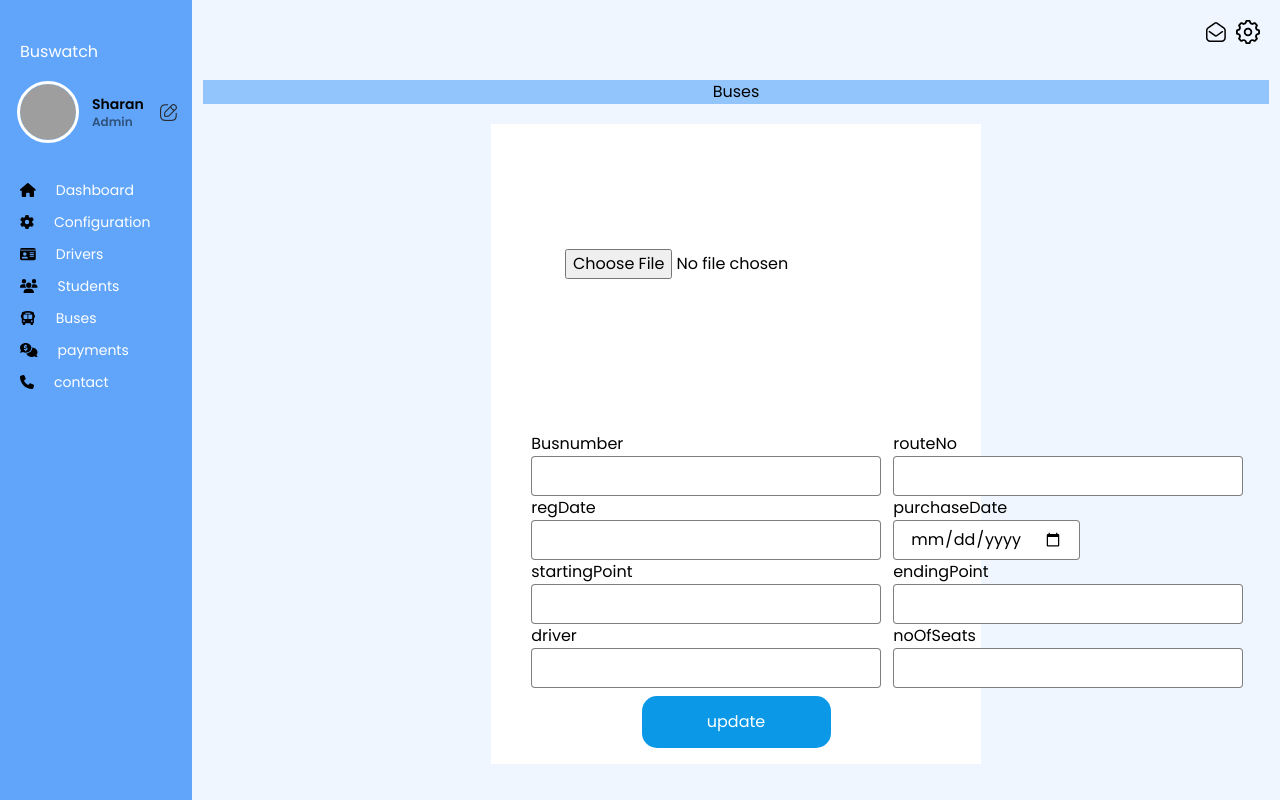
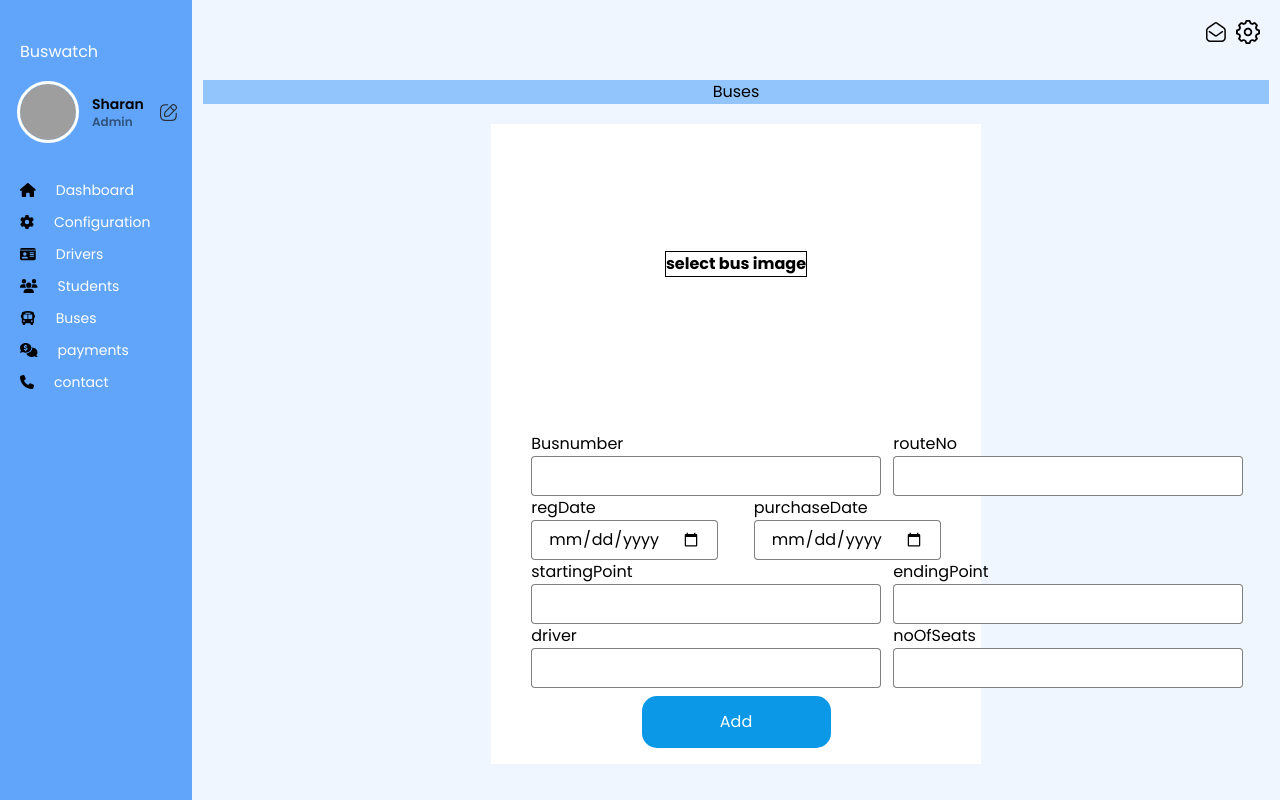
Before and after one commit to vikasrai19/adbs_web_frontend, a React (Vite) app in the folder client/: page /addBus in a window 1280 px wide. Built offline with nearby package versions, Linux system fonts and the light colour scheme; grey boxes are pictures that could not be loaded.

Commit message:
did something i forgot what i did

```diff
--- a/client/src/components/Buses/AddBus.jsx
+++ b/client/src/components/Buses/AddBus.jsx
@@ -1,5 +1,9 @@
 import React, { useState } from 'react'
 import axios from 'axios'
+// Importing toastify module
+import { ToastContainer, toast } from 'react-toastify';
+import 'react-toastify/dist/ReactToastify.css';
+
 function AddBus() {
     const [selectedImage, setSelectedImage] = useState(null)
     const handleImageChange = (e) => {
@@ -32,6 +36,8 @@ const handleAddBus= async (e)=>{
         });
     } catch (error) {
         console.log('error ', error)
+        console.log(error.response.data.message)
+        toast.error(error.response.data.message)
     }
 }
     return (
@@ -48,8 +54,8 @@ const handleAddBus= async (e)=>{
                             )
 
                             }
-
-                            <input type="file" name="" id="" className='' onChange={handleImageChange} />
+                             <label htmlFor="busImage" className='font-bold border border-black'>select bus image</label>
+                            <input type="file" name='busImage' id="busImage" className='hidden' onChange={handleImageChange}   />
                         </div>
                     </div>
                     <div className=' p-10'>
@@ -58,12 +64,12 @@ const handleAddBus= async (e)=>{
                             <div className='flex flex-col'>
 
                                 <label htmlFor="busNo">Busnumber</label>
-                                <input type="number" name='busNo' className=' h-10 border border-black/50 p-4 rounded' />
+                                <input type="number" name='busNo' className=' h-10 border border-black/50 p-4 rounded' required />
                             </div>
                             <div className='flex flex-col'>
 
                                 <label htmlFor="routeNo">routeNo</label>
-                                <input type="number" name='routeNo' className=' h-10 border border-black/50 p-4 rounded' />
+                                <input type="number" name='routeNo' className=' h-10 border border-black/50 p-4 rounded' required />
                             </div>
                         </div>
                         <div className='w-full flex items-center justify-between gap-3'>
@@ -71,12 +77,12 @@ const handleAddBus= async (e)=>{
                             <div className='flex flex-col'>
 
                                 <label htmlFor="regDate">regDate</label>
-                                <input type="number" name='regDate' className=' h-10 border border-black/50 p-4 rounded' />
+                                <input type="date" name='regDate' className=' h-10 border border-black/50 p-4 rounded' required />
                             </div>
                             <div className='flex flex-col'>
 
                                 <label htmlFor="purchaseDate">purchaseDate</label>
-                                <input type="date" name='purchaseDate' className=' h-10 border border-black/50 p-4 rounded' />
+                                <input type="date" name='purchaseDate' className=' h-10 border border-black/50 p-4 rounded' required />
                             </div>
                         </div>
                         <div className='w-full flex items-center justify-between gap-3'>
@@ -84,12 +90,12 @@ const handleAddBus= async (e)=>{
                             <div className='flex flex-col'>
 
                                 <label htmlFor="startingPoint">startingPoint</label>
-                                <input type="text" name='startingPoint' className=' h-10 border border-black/50 p-4 rounded' />
+                                <input type="text" name='startingPoint' className=' h-10 border border-black/50 p-4 rounded' required />
                             </div>
                             <div className='flex flex-col'>
 
                                 <label htmlFor="endingPoint">endingPoint</label>
-                                <input type="text" name='endingPoint' className=' h-10 border border-black/50 p-4 rounded' />
+                                <input type="text" name='endingPoint' className=' h-10 border border-black/50 p-4 rounded' required />
                             </div>
                         </div>
                         <div className='w-full flex items-center justify-between gap-3'>
@@ -97,20 +103,21 @@ const handleAddBus= async (e)=>{
                             <div className='flex flex-col'>
 
                                 <label htmlFor="driver">driver</label>
-                                <input type="text" name='driver' className=' h-10 border border-black/50 p-4 rounded' />
+                                <input type="text"  className=' h-10 border border-black/50 p-4 rounded' required />
                             </div>
                             <div className='flex flex-col'>
 
                                 <label htmlFor="noOfSeats">noOfSeats</label>
-                                <input type="number" name='noOfSeats' className=' h-10 border border-black/50 p-4 rounded' />
+                                <input type="number" name='noOfSeats' className=' h-10 border border-black/50 p-4 rounded' required />
                             </div>
                         </div>
                         <div className='w-full flex justify-center'>
-                        <input type="submit" value="update"  className='bg-tblue  w-[189px] h-[52px] rounded-[15px] text-btnwhite cursor-pointer my-2'/>
+                        <input type="submit" value="Add"  className='bg-tblue  w-[189px] h-[52px] rounded-[15px] text-btnwhite cursor-pointer my-2'/>
                         </div>
                     </div>
                 </div>
             </form>
+            <ToastContainer/>
         </div>
     )
 }
--- a/client/src/components/Buses/BusList.jsx
+++ b/client/src/components/Buses/BusList.jsx
@@ -40,9 +40,9 @@ function BusList() {
                 <button className=' mr-5 bg-slate-200 px-6 py-2 my-2 rounded-md' onClick={()=>{navigate('/addBus')}}><FontAwesomeIcon icon={faPlus} /></button>
                 </div>
             <div className='w-full flex flex-col justify-center items-center'>
+                <div className='grid grid-cols-3 gap-4 place-items-center place-content-center mt-5'>
                 {busList?(busList.map(item=>(
 
-                        <div className='grid grid-cols-3 gap-4 place-items-center place-content-center mt-5'>
                             <div className='w-[20vw] h-[20vw] bg-white flex flex-col justify-center items-center shadow-sm'>
                                 <div className='text-center'>
                                     <div className='mb-5 text-2xl font-semi-bold '>
@@ -63,14 +63,14 @@ function BusList() {
                                 </div>
                             </div>
 
-                        </div>
-                ))): (
-                    <tr>
+                            ))): (
+                                <tr>
                       <td>No data found</td>
                     </tr>
                   )
 
                 }
+                </div>
                     </div>
 
 
--- a/client/src/components/Student/AddStudents.jsx
+++ b/client/src/components/Student/AddStudents.jsx
@@ -79,7 +79,7 @@ function AddStudents() {
             accept="image/*"
             onChange={handleImageChange}
             id="imageInput"
-            name='stdImage'
+            name='userImage'
             className="hidden"
           />
         </div>
@@ -88,31 +88,31 @@ function AddStudents() {
           <div className='flex w-full' >
             <div className='flex flex-col w-1/2 justify-center ml-4'>
               <label htmlFor="usn" className='text-black/60'>usn</label>
-              <input type="text" name="usn" id="" className='w-[90%] h-10 border p-4' />
+              <input type="text" name="usn" id="" className='w-[90%] h-10 border p-4' required />
             </div>
             <div className='flex flex-col w-1/2'>
               <label htmlFor="name" className='text-black/60'>name</label>
-              <input type="text" name="name" id="" className='w-[90%]  h-10 border p-4 ' />
+              <input type="text" name="name" id="" className='w-[90%]  h-10 border p-4 ' required />
             </div>
           </div>
           <div className='flex w-full' >
             <div className='flex flex-col w-1/2 justify-center ml-4'>
               <label htmlFor="email" className='text-black/60'>Email</label>
-              <input type="email" name="email" id="" className='w-[90%] h-10 border p-4' />
+              <input type="email" name="email" id="" className='w-[90%] h-10 border p-4' required />
             </div>
             <div className='flex flex-col w-1/2'>
               <label htmlFor="mobileno" className='text-black/60'>mobileno</label>
-              <input type="number" name="mobileno" id="" className='w-[90%]  h-10 border p-4 ' />
+              <input type="number" name="mobileno" id="" className='w-[90%]  h-10 border p-4 ' required />
             </div>
           </div>
           <div className='flex w-full' >
             <div className='flex flex-col w-1/2 justify-center ml-4'>
               <label htmlFor="busNo " className='text-black/60'>busNo</label>
-              <input type="number" name="busNo" id="" className='w-[90%] h-10 border p-4' />
+              <input type="number" name="busNo" id="" className='w-[90%] h-10 border p-4' required />
             </div>
             <div className='flex flex-col w-1/2'>
               <label htmlFor="password" className='text-black/60'>password</label>
-              <input type="password" name="password" id="" className='w-[90%]  h-10 border p-4 ' />
+              <input type="password" name="password" id="" className='w-[90%]  h-10 border p-4 ' required />
             </div>
           </div>
           <button type='submit' className='bg-tblue w-[189px] h-[52px] rounded-[15px] text-btnwhite cursor-pointer mt-4'>Add</button>
--- a/client/src/components/Student/StudentList.jsx
+++ b/client/src/components/Student/StudentList.jsx
@@ -42,13 +42,13 @@ function StudentList() {
                 {studentList?(studentList.map(item=>(
 
                 <tr className='odd:bg-white even:bg-gray-50  hover:bg-gray-200' onClick={()=>{navigate('/manageStudent')}}><th scope="row" className="flex items-center px-6 py-4 text-gray-900 whitespace-nowrap dark:text-white">
-                    <img className="w-10 h-10 rounded-full" src={item.stdImage} alt="Jese image" />
+                    <img className="w-10 h-10 rounded-full" src={item.userImage} alt="Jese image" />
                     <div className="ps-3">
                         <div className="text-base font-semibold text-black">{item.name}</div>
                         <div className
                             ="font-normal text-gray-500">{item.email}</div>
                     </div>
-                </th><td className='px-6 py-4'>{item.usn}</td><td className='px-6 py-4'>{item.mobileno}</td><td className='px-6 py-4'>{item.busNo}</td></tr>
+                </th><td className='px-6 py-4'>{item.userId}</td><td className='px-6 py-4'>{item.mobileno}</td><td className='px-6 py-4'>{item.busNo}</td></tr>
                 ))):(
                     <tr>
                     <td>No data found</td>
```
Also changed, not shown: client/src/components/Driver/DriverList.jsx (+45 -11 lines).
